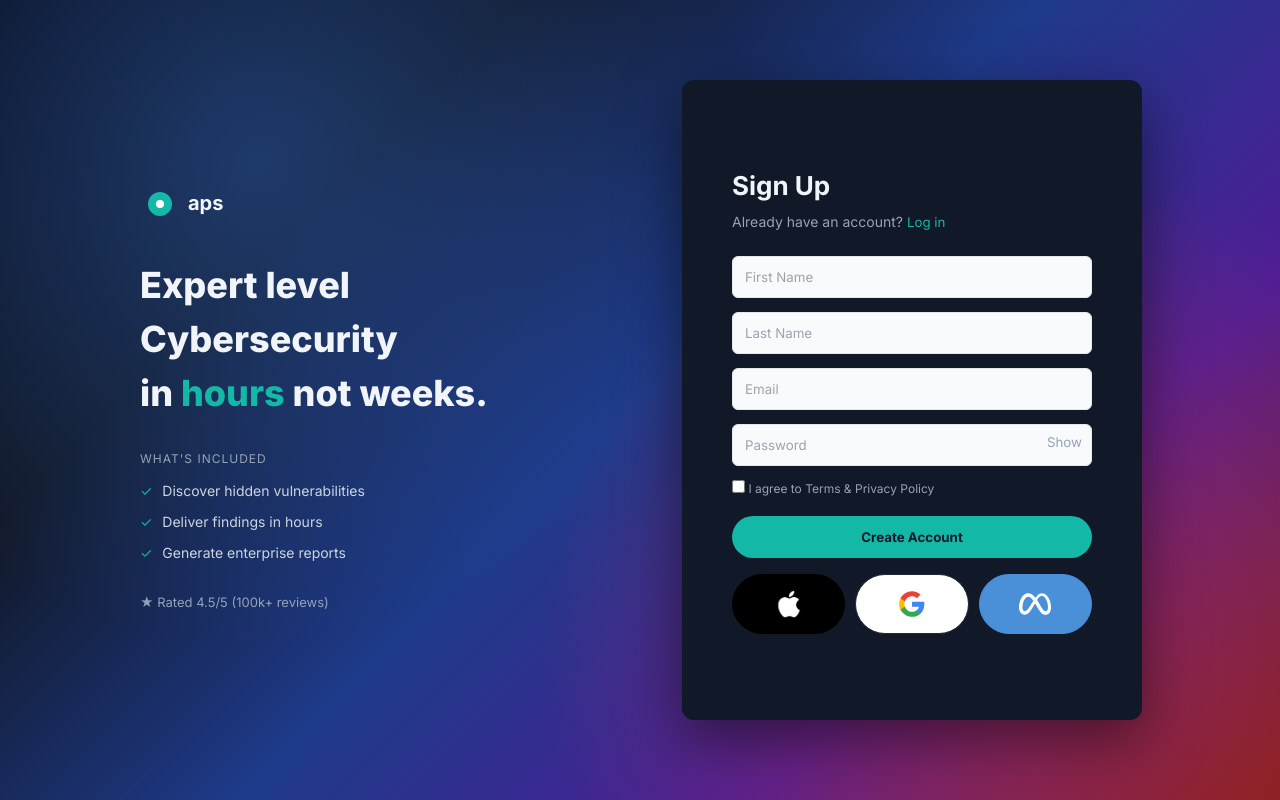
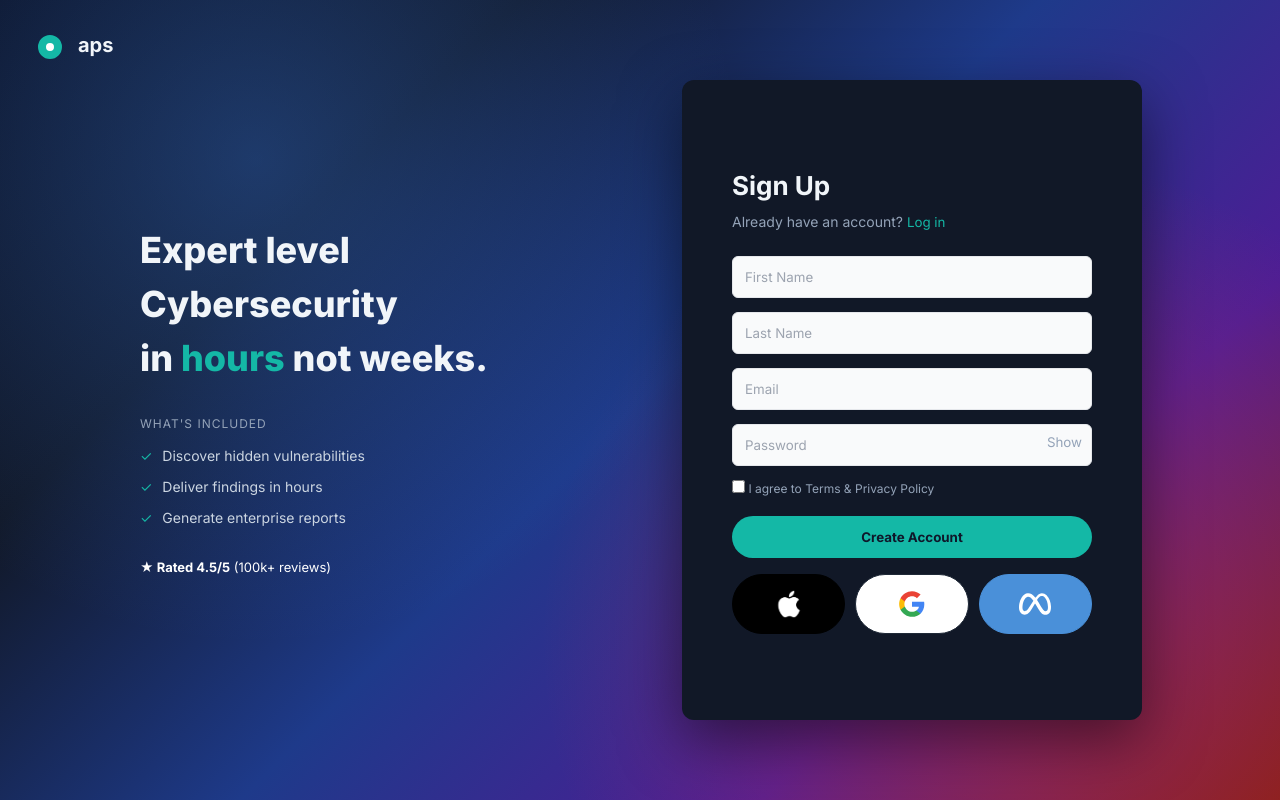
Before and after one commit to Lokeshkale2000/aps-dashboard, a React (Vite) app: page / in a window 1280 px wide. Built offline with nearby package versions, Linux system fonts and the light colour scheme; the HTML template or start-up script is replaced by a standard one.

Commit message:
brand icon update

```diff
--- a/src/components/AuthHero.jsx
+++ b/src/components/AuthHero.jsx
@@ -24,7 +24,7 @@ export default function AuthHero() {
             <span className="checkX">✓</span> Generate enterprise reports
           </li>
         </ul>
-        <div className="heroTrustX">★ Rated 4.5/5 (100k+ reviews)</div>
+        <div className="heroTrustX"><strong>★ Rated 4.5/5</strong> (100k+ reviews)</div>
       </div>
     </div>
   );
--- a/src/components/Sidebar.module.css
+++ b/src/components/Sidebar.module.css
@@ -1,6 +1,6 @@
 .sidebar{width:210px;min-width:210px;height:100vh;background:#141414;border-right:1px solid #2a2a2a;display:flex;flex-direction:column;padding:0 10px 14px;position:sticky;top:0;overflow-y:auto;transition:background .2s,border-color .2s}
 [data-theme="light"] .sidebar{background:#ffffff;border-color:#e5e5e5}
-.logo{display:flex;align-items:center;gap:8px;padding:16px 8px 18px;background:transparent}
+.logo{display:flex;align-items:center;gap:8px;padding:8px;background:transparent}
 .logoDot{width:24px;height:24px;border-radius:50%;background:#fff;border:8px solid #0cc8a8;display:inline-block;margin-right:16px;font-size:0;line-height:0;vertical-align:middle}
 [data-theme="light"] .logoDot{border-color:#0aa88c}
 .logoText{font-size:16px;font-weight:800;letter-spacing:.05em;color:#f5f5f5}
--- a/src/pages/SignUp.css
+++ b/src/pages/SignUp.css
@@ -1,7 +1,7 @@
-.signupPageX{display:flex;align-items:center;justify-content:flex-start;min-height:100vh;background:radial-gradient(circle at 80% 80%,#ff3c3c55,transparent 40%),radial-gradient(circle at 20% 20%,#3b82f655,transparent 40%),linear-gradient(135deg,#0a0f1f,#111827,#1e3a8a,#4c1d95,#7f1d1d);padding:20px 20px 20px 80px}
+.signupPageX{display:flex;align-items:center;justify-content:flex-start;min-height:100vh;background:radial-gradient(circle at 80% 80%,#ff3c3c55,transparent 40%),radial-gradient(circle at 20% 20%,#3b82f655,transparent 40%),linear-gradient(135deg,#0a0f1f,#111827,#1e3a8a,#4c1d95,#7f1d1d);padding:20px 20px 20px 80px;position:relative}
 .signupHeroX{flex:1;background:transparent;display:flex;align-items:center;height:80vh}
 .heroContentX{padding:60px;max-width:520px}
-.brandX{display:flex;align-items:center;gap:8px;margin-bottom:40px}
+.brandX{display:flex;align-items:center;gap:8px;position:absolute;top:30px;left:30px;z-index:10}
 .brandDotX{width:24px;height:24px;border-radius:50%;background:#fff;border:8px solid #14b8a6;display:inline-block;margin-right:16px;font-size:0;line-height:0;vertical-align:middle}
 .brandNameX{font-size:20px;font-weight:700;color:#f1f5f9}
 .heroTitleX{font-size:36px;font-weight:800;color:#f1f5f9;margin-bottom:30px}
@@ -10,7 +10,7 @@
 .heroListX{list-style:none;padding:0;margin-bottom:30px}
 .heroListX li{margin-bottom:10px;color:#cbd5e1;font-size:14px}
 .checkX{color:#14b8a6;margin-right:6px}
-.heroTrustX{color:#94a3b8;font-size:13px}
+.heroTrustX{color:#fff;font-size:13px}
 .signupRightX{width:460px;background:#fff;display:flex;align-items:center;justify-content:center;padding:40px 30px;height:80vh;border-radius:12px;box-shadow:0 20px 60px rgba(0,0,0,.5);position:relative;margin-right:10%}
 [data-theme=dark] .signupRightX{background:#111827}
 .signupCardX{width:100%;max-width:360px}
```
